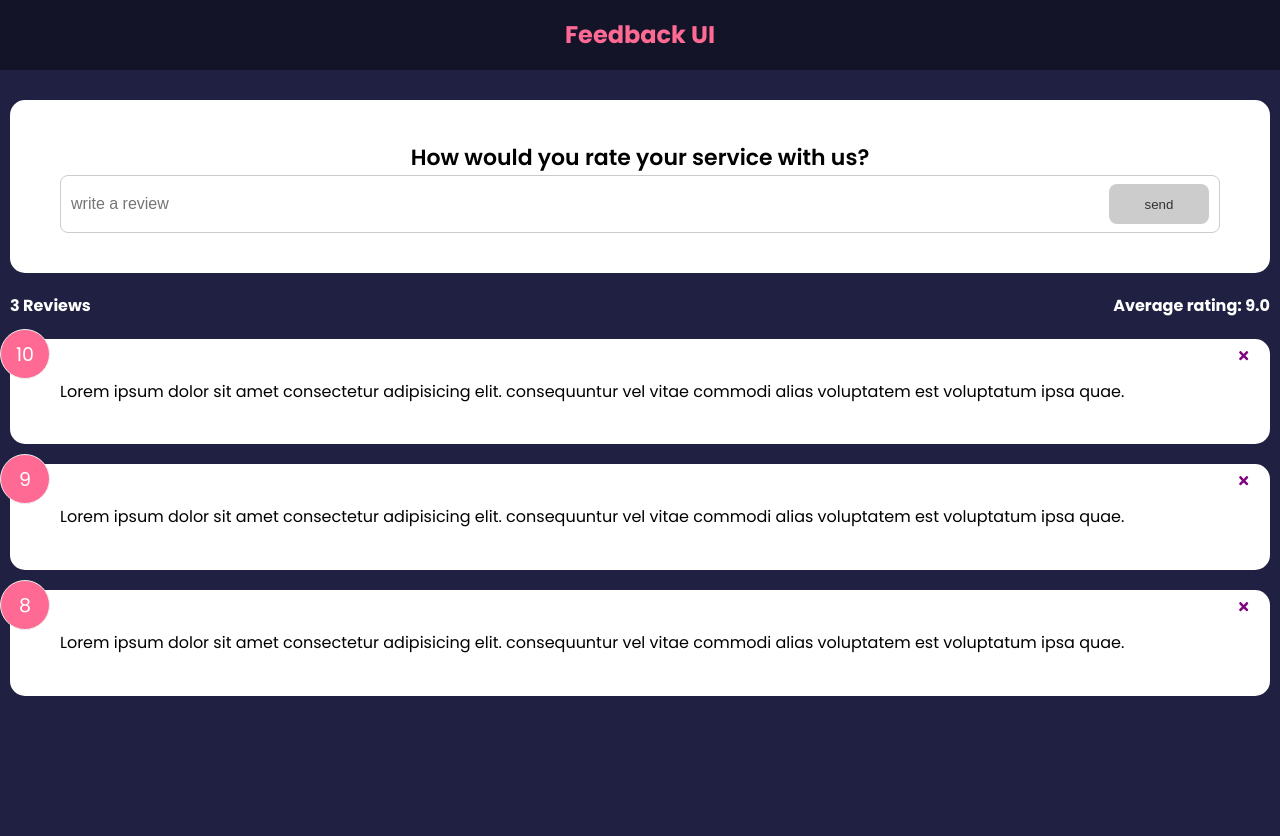
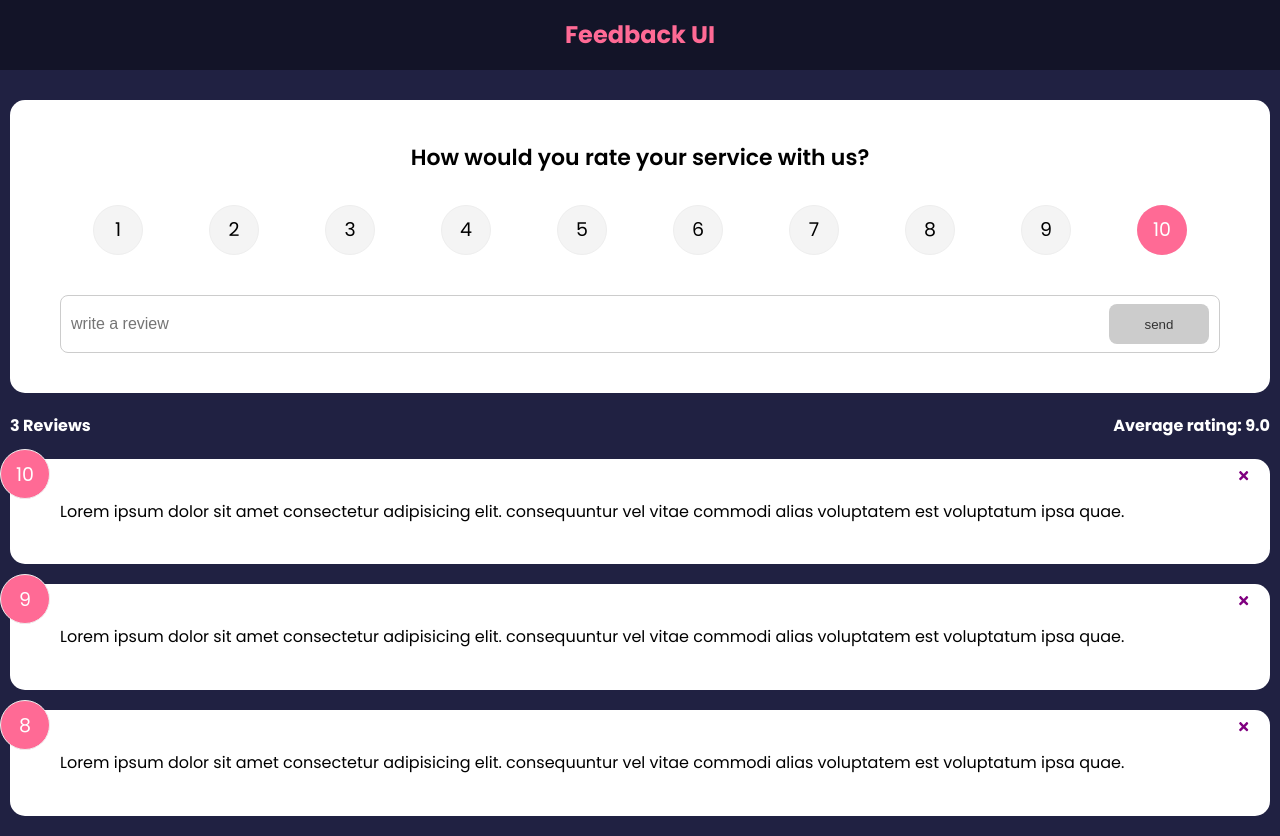
Before and after one commit to Masyak95/feedback-ui, a React (Create React App) app: page / in a window 1280 px wide. Before the commit the page ends 800 px from the top, so only its background shows below. Built offline with nearby package versions, Linux system fonts and the light colour scheme.

Commit message:
rating select component

```diff
--- a/src/App.tsx
+++ b/src/App.tsx
@@ -1,9 +1,9 @@
 import React, {useState} from 'react';
 import Header from "./components/Header/Header";
 import feedbackData from "./data/FeedbackData";
-import FeedbackList from "./components/FeedbackList/FeedbackList";
-import FeedbackStats from "./components/FeedbackStats/FeedbackStats";
-import FeedbackForm from "./components/FeedbackForm/FeedbackForm";
+import FeedbackList from "./components/FeedbackList";
+import FeedbackStats from "./components/FeedbackStats";
+import FeedbackForm from "./components/FeedbackForm";
 
 function App() {
     const [feedback, setFeedback] = useState(feedbackData)
--- a/src/components/FeedbackForm/FeedbackForm.tsx
+++ b/src/components/FeedbackForm.tsx
@@ -1,6 +1,7 @@
 import React, {ChangeEvent, useState} from 'react';
-import Card from "../shared/Card";
-import Button from "../shared/Button";
+import Card from "./shared/Card";
+import Button from "./shared/Button";
+import RatingSelect from "./RatingSelect";
 
 type FeedbackFormPropsType = {
 
@@ -8,6 +9,7 @@ type FeedbackFormPropsType = {
 
 const FeedbackForm = ({}: FeedbackFormPropsType) => {
     const [text, setText] = useState<string>('')
+    const [rating, setRating] = useState<number>(10)
     const [btnDisabled, setBtnDisabled] = useState<boolean>(true)
     const [message, setMessage] = useState<string | null>('')
 
@@ -29,7 +31,9 @@ const FeedbackForm = ({}: FeedbackFormPropsType) => {
         <Card reverse={false}>
             <form>
                 <h2>How would you rate your service with us?</h2>
-                {/*{rating select component}*/}
+                <RatingSelect
+                    select={(rating)=>setRating(rating)}
+                />
                 <div className="input-group">
                     <input
                         type="text"
--- a/src/components/FeedbackItem/FeedbackItem.tsx
+++ b/src/components/FeedbackItem.tsx
@@ -1,6 +1,6 @@
 import { FaTimes } from 'react-icons/fa'
 import React from 'react';
-import Card from '../shared/Card';
+import Card from './shared/Card';
 
 export type FeedbackType = {
     id: number;
--- a/src/components/FeedbackList/FeedbackList.tsx
+++ b/src/components/FeedbackList.tsx
@@ -1,5 +1,5 @@
 import React from 'react';
-import FeedbackItem, { FeedbackType } from "../FeedbackItem/FeedbackItem";
+import FeedbackItem, { FeedbackType } from "./FeedbackItem";
 
 type FeedbackListPropsType = {
     feedback: FeedbackType[],
--- a/src/components/FeedbackStats/FeedbackStats.tsx
+++ b/src/components/FeedbackStats.tsx
@@ -1,5 +1,5 @@
 import React from 'react';
-import {FeedbackType} from "../FeedbackItem/FeedbackItem";
+import {FeedbackType} from "./FeedbackItem";
 
 type FeedbackStatsPropsType = {
     feedback:FeedbackType[],
--- /dev/null
+++ b/src/components/RatingSelect.tsx
@@ -0,0 +1,34 @@
+import React, {ChangeEvent, useState} from 'react';
+
+type RatingSelectPropsType = {
+    select: (rating: number)=>void
+}
+
+const RatingSelect = ({select}: RatingSelectPropsType) => {
+    const [selected, setSelected] = useState<number>(10)
+
+    const handleChange = (e: ChangeEvent<HTMLInputElement>) => {
+        setSelected(Number(e.currentTarget.value))
+        select(Number(e.currentTarget.value))
+    }
+
+    return (
+        <ul className='rating'>
+            {Array.from({ length: 10 }, (_, i) => (
+                <li key={`rating-${i + 1}`}>
+                    <input
+                        type='radio'
+                        id={`num${i + 1}`}
+                        name='rating'
+                        value={i + 1}
+                        onChange={handleChange}
+                        checked={selected === i + 1}
+                    />
+                    <label htmlFor={`num${i + 1}`}>{i + 1}</label>
+                </li>
+            ))}
+        </ul>
+    )
+};
+
+export default RatingSelect;
```
